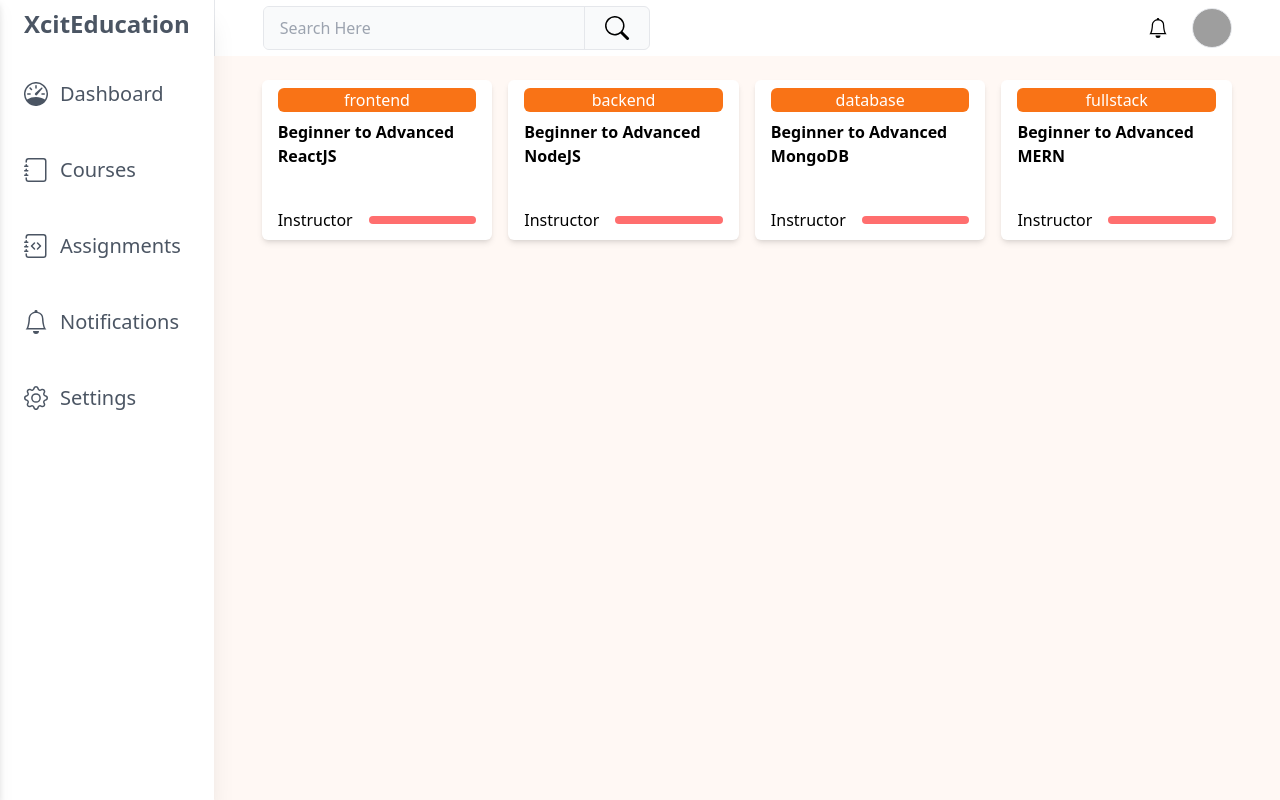
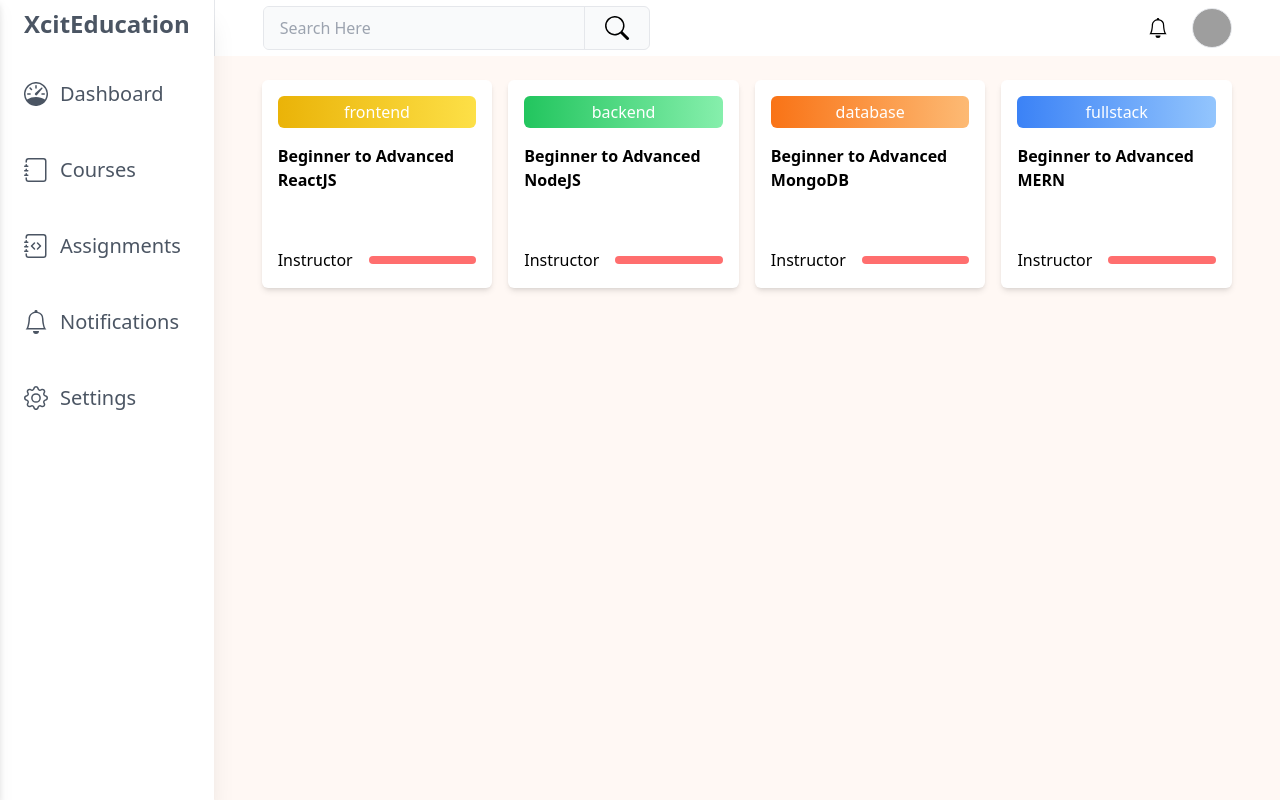
Before and after one commit to devjs1000/course-hub, a React (Vite) app: page /my-profile/courses in a window 1280 px wide. Shown: the top 800 px of the page. Built offline with nearby package versions, Linux system fonts and the light colour scheme; no server answers; grey boxes are pictures that could not be loaded.

Commit message:
tag color changes based on prop

```diff
--- a/src/components/profile/OngoingCourseCard.jsx
+++ b/src/components/profile/OngoingCourseCard.jsx
@@ -1,11 +1,23 @@
 import React from 'react';
 
 function OngoingCourseCard({ tag, title }) {
+	let tagGradient;
+
+	if (tag === 'frontend') {
+		tagGradient = 'from-yellow-500 to-yellow-300';
+	} else if (tag === 'backend') {
+		tagGradient = 'from-green-500 to-green-300';
+	} else if (tag === 'database') {
+		tagGradient = 'from-orange-500 to-orange-300';
+	} else if (tag === 'fullstack') {
+		tagGradient = 'from-blue-500 to-blue-300';
+	}
+
+	const tagClasses = `text-center bg-gradient-to-r ${tagGradient} rounded-md text-white p-1`;
+
 	return (
-		<div className="shadow-md h-[10rem] py-2 px-4 rounded-md bg-white flex flex-col gap-2">
-			<div className="text-center bg-orange-500 rounded-md text-white">
-				{tag}
-			</div>
+		<div className="shadow-md p-4 rounded-md bg-white flex flex-col gap-4 h-[13rem]">
+			<div className={tagClasses}>{tag}</div>
 			<h4 className="text-md font-semibold">{title}</h4>
 			<div className="flex items-center gap-4 mt-auto">
 				<p>Instructor</p>
```
